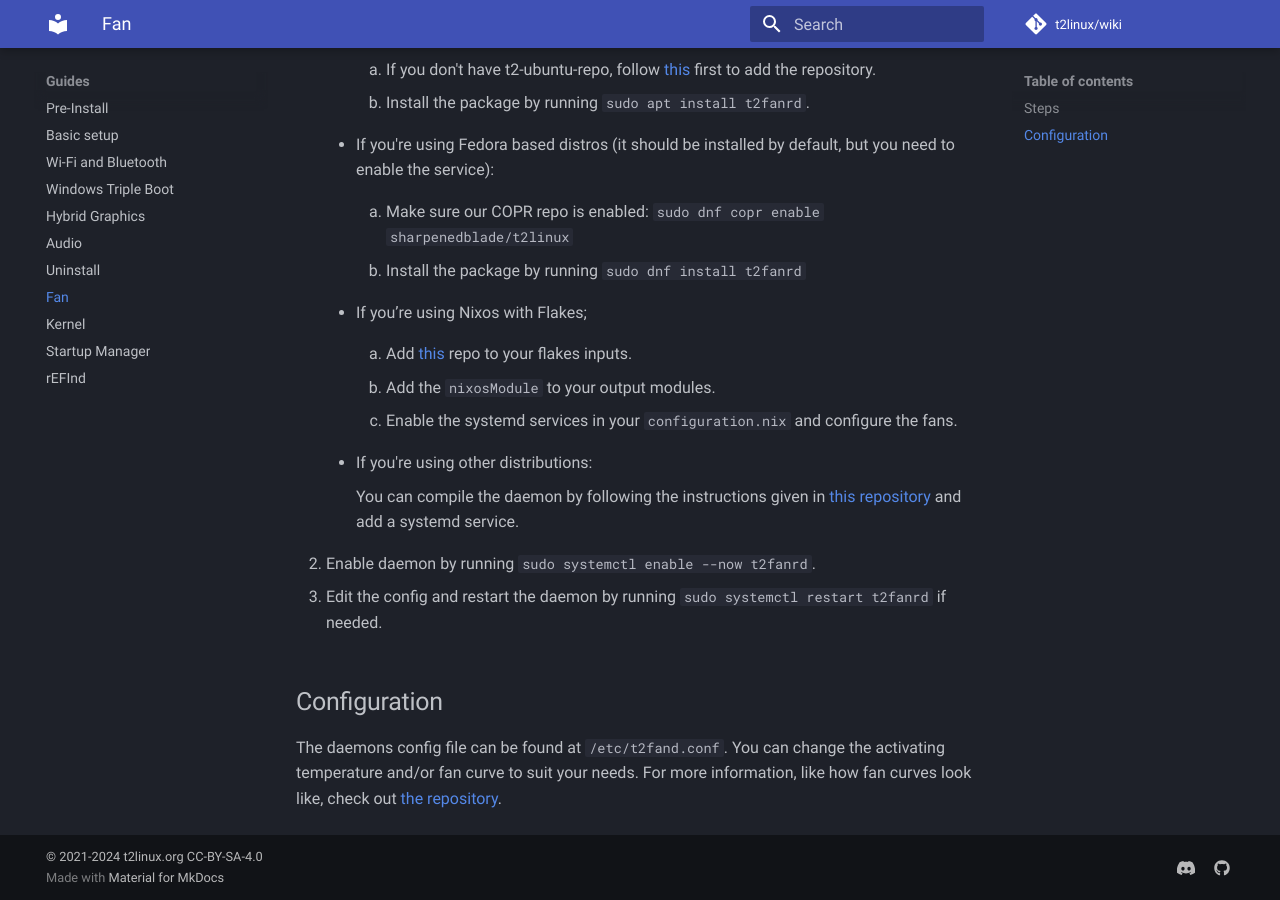
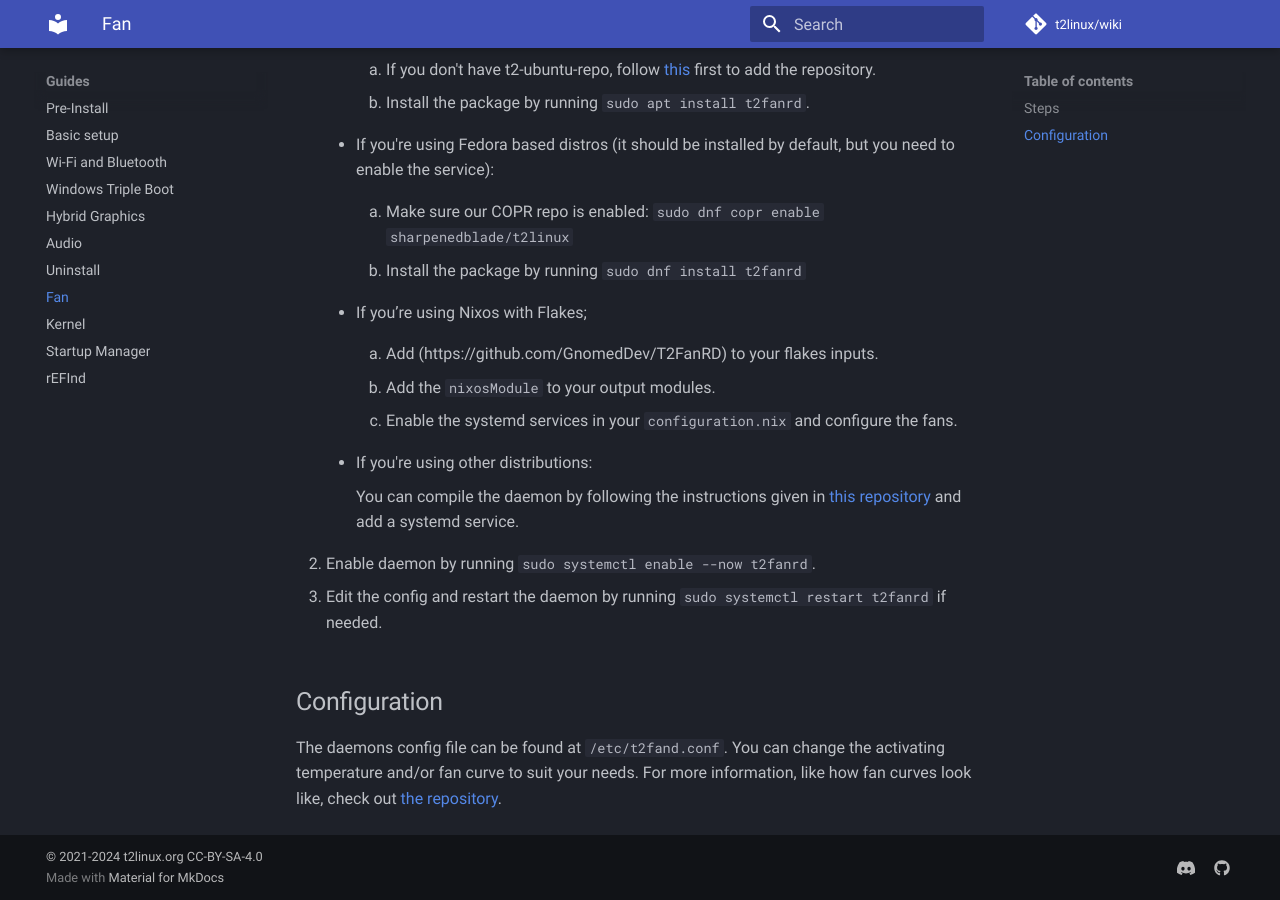
Before and after one commit to t2linux/wiki, an MkDocs documentation site: the page built from docs/guides/fan.md, in a window 1280 px wide and 900 px high, scrolled down 702 px. Built offline with MkDocs 1.6.1 and Material for MkDocs 9.7.7, drawn with Linux system fonts in a browser that asks for light colours; comment, search, counter and statistics services are not loaded.

Commit message:
FIX: Cleaned up wording for link

```diff
--- a/docs/guides/fan.md
+++ b/docs/guides/fan.md
@@ -28,7 +28,7 @@ In some Macs, the fan has been found to work out of the box. In such a case the
 
     -   If you’re using Nixos with Flakes;
 
-        1. Add [this](https://github.com/GnomedDev/T2FanRD) repo to your flakes inputs.
+        1. Add (https://github.com/GnomedDev/T2FanRD) to your flakes inputs.
 
         2. Add the `nixosModule` to your output modules.
 
```
